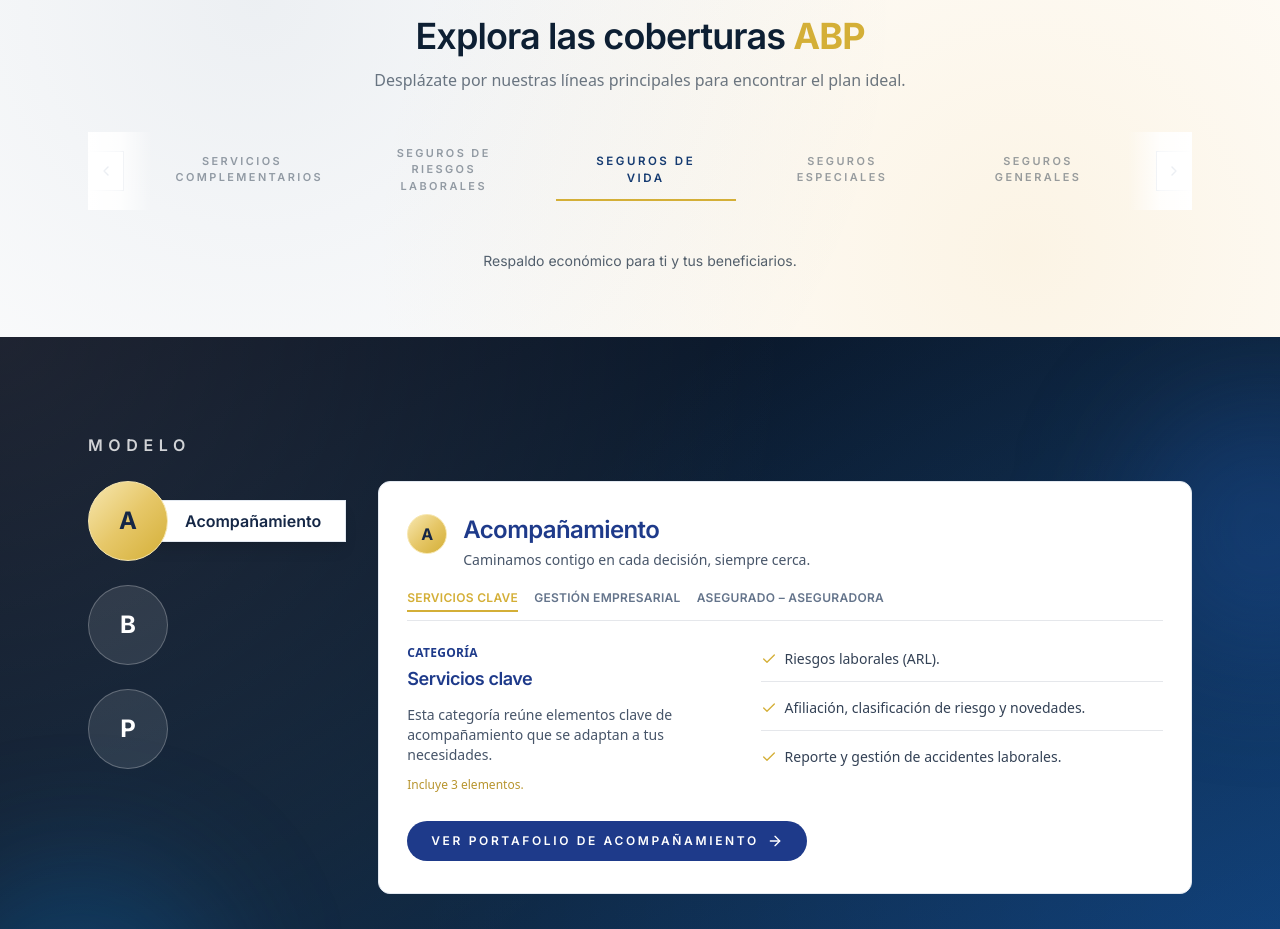
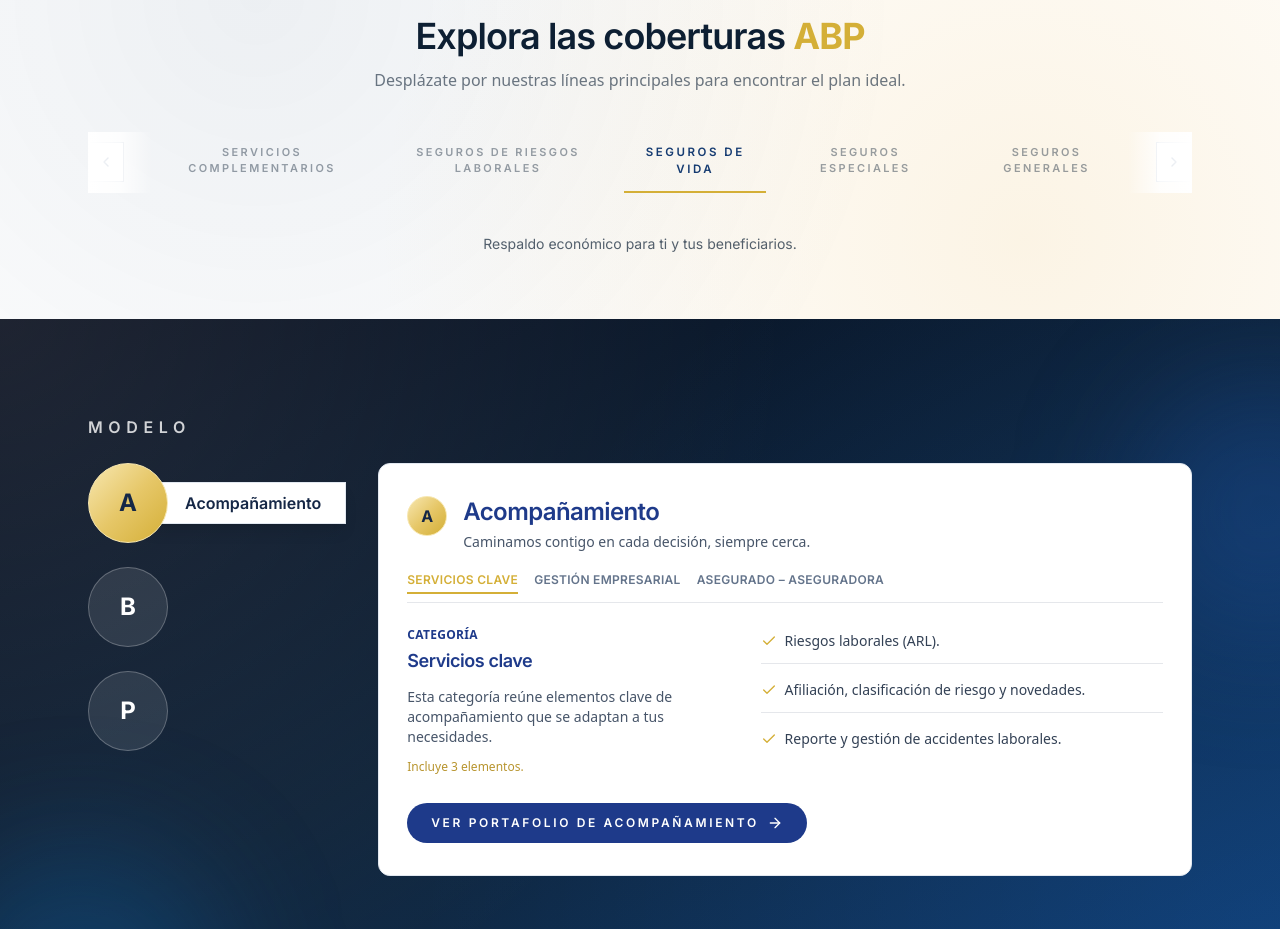
Before and after one commit to klmendez/abp-insurance, a React (Vite) app: page / in a window 1280 px wide. Shown: the part 884-1813 px from the top of the page. Built offline with nearby package versions, Linux system fonts and the light colour scheme.

Commit message:
actualizacion pagina223

```diff
--- a/src/sections/InsuranceNamesCarouselSection.tsx
+++ b/src/sections/InsuranceNamesCarouselSection.tsx
@@ -103,7 +103,7 @@
             <div className="pointer-events-none absolute inset-y-0 left-0 w-16 bg-gradient-to-r from-white via-white/85 to-transparent" />
             <div className="pointer-events-none absolute inset-y-0 right-0 w-16 bg-gradient-to-l from-white via-white/85 to-transparent" />
 
-            <div className="flex items-center justify-center gap-3 sm:gap-4">
+            <div className="flex items-center justify-center gap-2 sm:gap-4">
               {/* ← Botón anterior (hover dorado, texto azul) */}
               <button
                 type="button"
@@ -120,7 +120,7 @@
               </button>
 
               {/* Opciones */}
-              <div className="relative w-full overflow-hidden px-2 sm:px-3">
+              <div className="relative w-full min-w-0 max-w-full overflow-hidden px-2 sm:px-3">
                 <AnimatePresence initial={false} mode="wait">
                   <motion.ul
                     key={cursor}
@@ -128,7 +128,7 @@
                     animate={{ x: 0, opacity: 1 }}
                     exit={{ x: -30, opacity: 0 }}
                     transition={{ duration: 0.55, ease: "easeInOut" }}
-                    className="flex items-center justify-center gap-3 sm:gap-4"
+                    className="flex min-w-0 items-center justify-center gap-3 sm:gap-4"
                   >
                     {visibleSlice.map((item, index) => {
                       const isActive = index === centerOffset;
@@ -137,7 +137,7 @@
                         <li
                           key={item.label + index}
                           className={`
-                            flex min-w-[180px] max-w-[250px] justify-center
+                            flex min-w-[140px] max-w-[220px] justify-center
                             transition-all duration-300
                             ${
                               isActive
```
